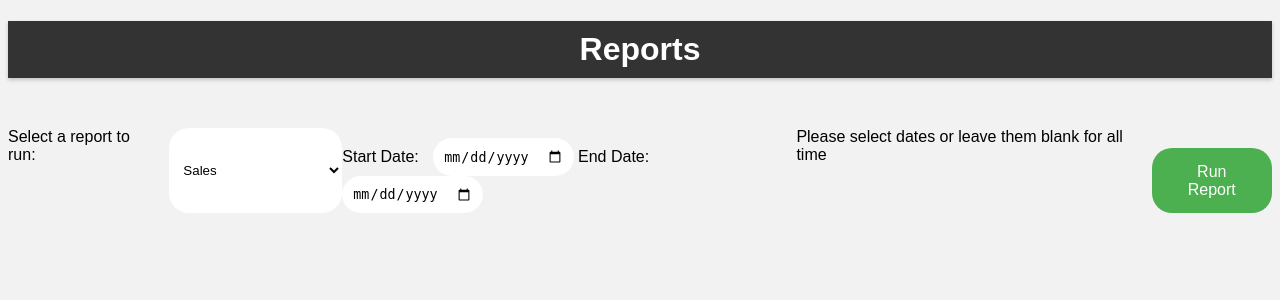
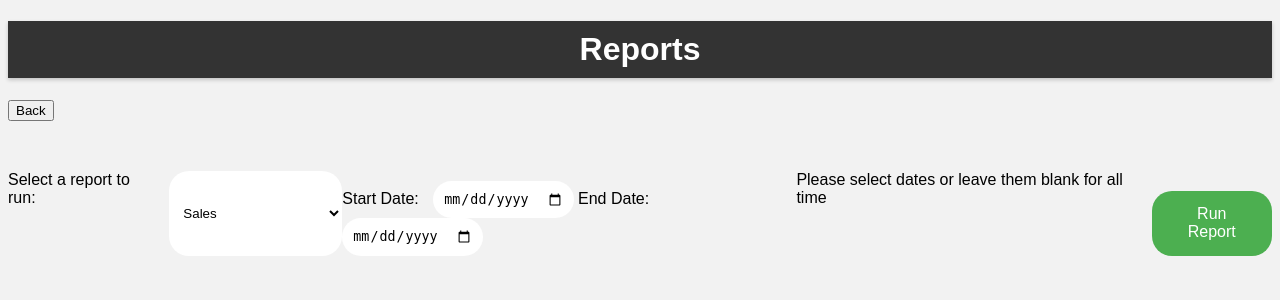
Before and after one commit to THINNGO2511/COSC3380-TeamProject, a PHP site: page /umaporium2/reports.php in a window 1280 px wide. Shown: the top 300 px of the page. Run offline with PHP 8.4, Linux system fonts and the light colour scheme; some libraries are stand-ins or nearby versions.

Commit message:
Update reports.php

```diff
--- a/umaporium2/reports.php
+++ b/umaporium2/reports.php
@@ -7,6 +7,7 @@
 </head>
 <body>
   <h1>Reports</h1>
+  <button class="back-button" onclick="window.location.href='staffportal.php'">Back</button>
   <form method="GET" action="reports.php">
     <label for="report">Select a report to run:</label>
     <select name="report" id="report" onchange="toggleDateFields()">
@@ -36,6 +37,7 @@
     <button type="submit">Run Report</button>
     <br>
   </form>
+
 </body>
 </html>
 
```
